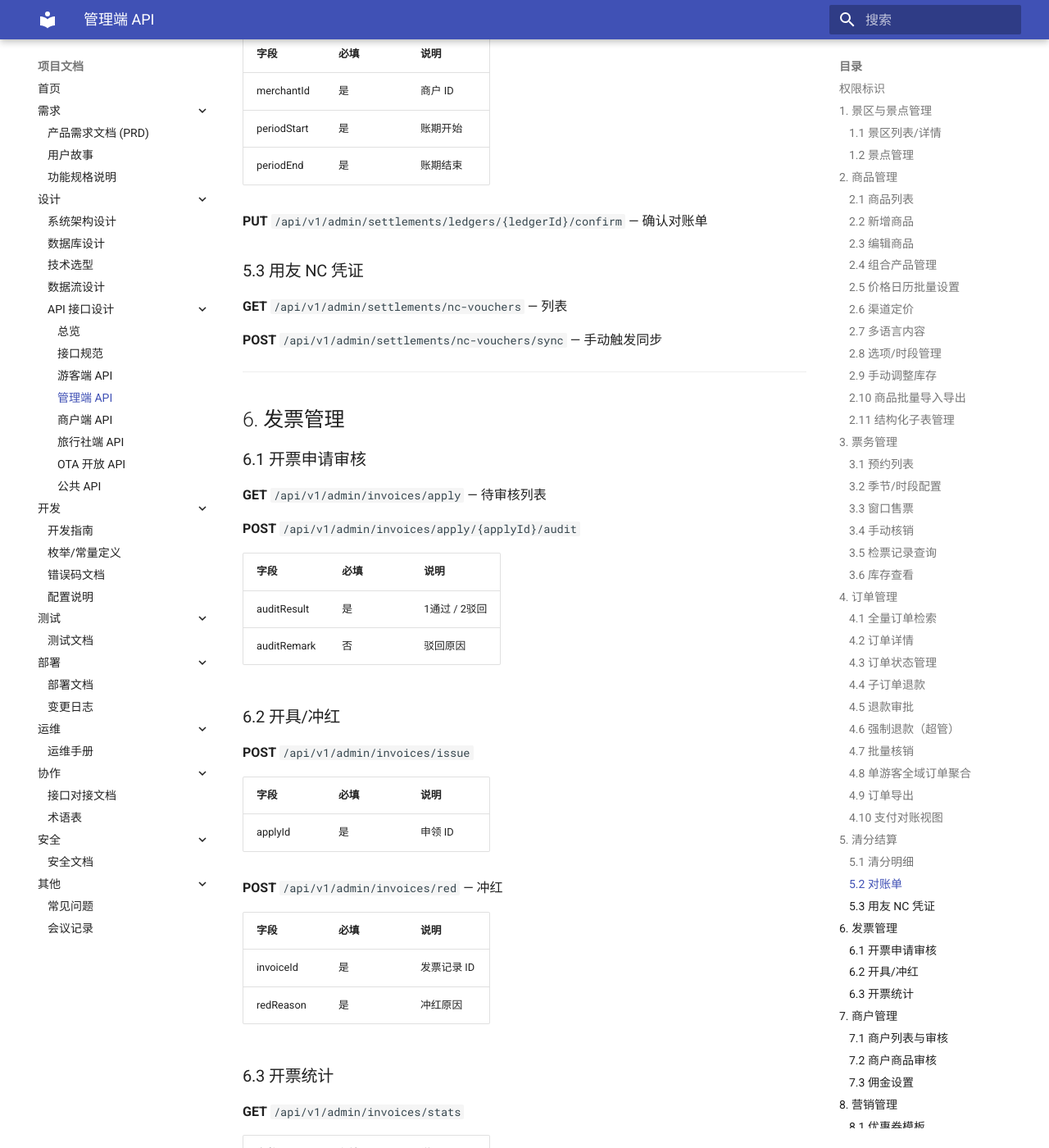
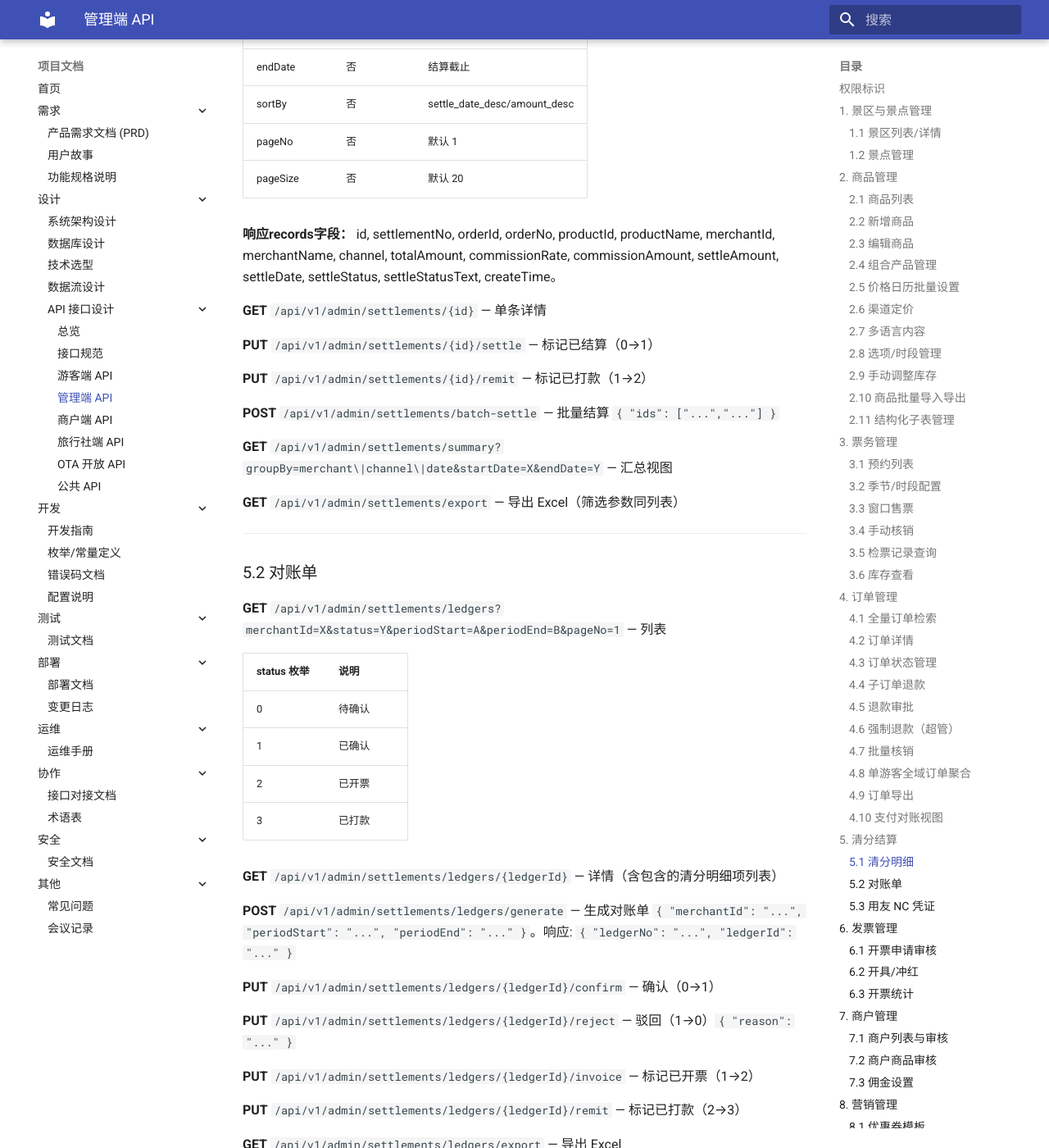
Before and after one commit to 4k48-o/u_trip_doc, an MkDocs documentation site: the page built from docs/design/api/admin.md, in a window 1280 px wide and 1400 px high, scrolled down 22057 px. Shown: the whole window at 82% size. Built offline with MkDocs 1.6.1 and Material for MkDocs 9.7.7, drawn with Linux system fonts in a browser that asks for light colours; some of the changed text lies outside the part shown.

Commit message:
fix: Issue #19——清分响应schema/对账单全状态流转/NC凭证重试/筛选导出/汇总视图12项

```diff
--- a/docs/design/api/admin.md
+++ b/docs/design/api/admin.md
@@ -689,6 +689,8 @@
 
 ## 5. 清分结算
 
+> 佣金比例来源：§7.3 商户管理 → merchant_commission。对账依赖：第 4 节订单管理。
+
 ### 5.1 清分明细
 
 **GET** `/api/v1/admin/settlements`
@@ -696,29 +698,73 @@
 | 参数 | 必填 | 说明 |
 |------|------|------|
 | merchantId | 否 | 商户筛选 |
+| orderId | 否 | 订单 ID |
+| channel | 否 | 渠道 |
+| settlementNo | 否 | 清分单号 |
 | settleDate | 否 | 结算日期 |
 | settleStatus | 否 | 0待结算/1已结算/2已打款 |
-| pageNo | 否 | — |
+| startDate | 否 | 结算起始 |
+| endDate | 否 | 结算截止 |
+| sortBy | 否 | settle_date_desc/amount_desc |
+| pageNo | 否 | 默认 1 |
+| pageSize | 否 | 默认 20 |
+
+**响应records字段：** id, settlementNo, orderId, orderNo, productId, productName, merchantId, merchantName, channel, totalAmount, commissionRate, commissionAmount, settleAmount, settleDate, settleStatus, settleStatusText, createTime。
+
+**GET** `/api/v1/admin/settlements/{id}` — 单条详情
+
+**PUT** `/api/v1/admin/settlements/{id}/settle` — 标记已结算（0→1）
+
+**PUT** `/api/v1/admin/settlements/{id}/remit` — 标记已打款（1→2）
+
+**POST** `/api/v1/admin/settlements/batch-settle` — 批量结算 `{ "ids": ["...","..."] }`
+
+**GET** `/api/v1/admin/settlements/summary?groupBy=merchant\|channel\|date&startDate=X&endDate=Y` — 汇总视图
+
+**GET** `/api/v1/admin/settlements/export` — 导出 Excel（筛选参数同列表）
+
+---
 
 ### 5.2 对账单
 
-**GET** `/api/v1/admin/settlements/ledgers` — 对账单列表
+**GET** `/api/v1/admin/settlements/ledgers?merchantId=X&status=Y&periodStart=A&periodEnd=B&pageNo=1` — 列表
 
-**POST** `/api/v1/admin/settlements/ledgers/generate` — 生成对账单
+| status 枚举 | 说明 |
+|------|------|
+| 0 | 待确认 |
+| 1 | 已确认 |
+| 2 | 已开票 |
+| 3 | 已打款 |
 
-| 字段 | 必填 | 说明 |
-|------|------|------|
-| merchantId | 是 | 商户 ID |
-| periodStart | 是 | 账期开始 |
-| periodEnd | 是 | 账期结束 |
+**GET** `/api/v1/admin/settlements/ledgers/{ledgerId}` — 详情（含包含的清分明细项列表）
 
-**PUT** `/api/v1/admin/settlements/ledgers/{ledgerId}/confirm` — 确认对账单
+**POST** `/api/v1/admin/settlements/ledgers/generate` — 生成对账单 `{ "merchantId": "...", "periodStart": "...", "periodEnd": "..." }`。响应: `{ "ledgerNo": "...", "ledgerId": "..." }`
+
+**PUT** `/api/v1/admin/settlements/ledgers/{ledgerId}/confirm` — 确认（0→1）
+
+**PUT** `/api/v1/admin/settlements/ledgers/{ledgerId}/reject` — 驳回（1→0）`{ "reason": "..." }`
+
+**PUT** `/api/v1/admin/settlements/ledgers/{ledgerId}/invoice` — 标记已开票（1→2）
+
+**PUT** `/api/v1/admin/settlements/ledgers/{ledgerId}/remit` — 标记已打款（2→3）
+
+**GET** `/api/v1/admin/settlements/ledgers/export` — 导出 Excel
+
+---
 
 ### 5.3 用友 NC 凭证
 
-**GET** `/api/v1/admin/settlements/nc-vouchers` — 列表
+**GET** `/api/v1/admin/settlements/nc-vouchers?syncStatus=X&settlementId=Y&startDate=A&endDate=B&pageNo=1` — 列表
 
-**POST** `/api/v1/admin/settlements/nc-vouchers/sync` — 手动触发同步
+**响应records字段：** id, voucherNo, ncBizId, settlementId, settlementNo, voucherType, debitAccount, creditAccount, amount, voucherDate, syncStatus, syncStatusText, syncTime, syncError。
+
+**GET** `/api/v1/admin/settlements/nc-vouchers/{id}` — 详情（含完整同步错误信息）
+
+**POST** `/api/v1/admin/settlements/nc-vouchers/sync` — 手动同步 `{ "ledgerId": "..." }`（同步指定对账单下的待同步凭证）
+
+**POST** `/api/v1/admin/settlements/nc-vouchers/{id}/retry` — 单条重试
+
+**GET** `/api/v1/admin/settlements/nc-vouchers/export` — 导出 Excel
 
 ---
 
```
